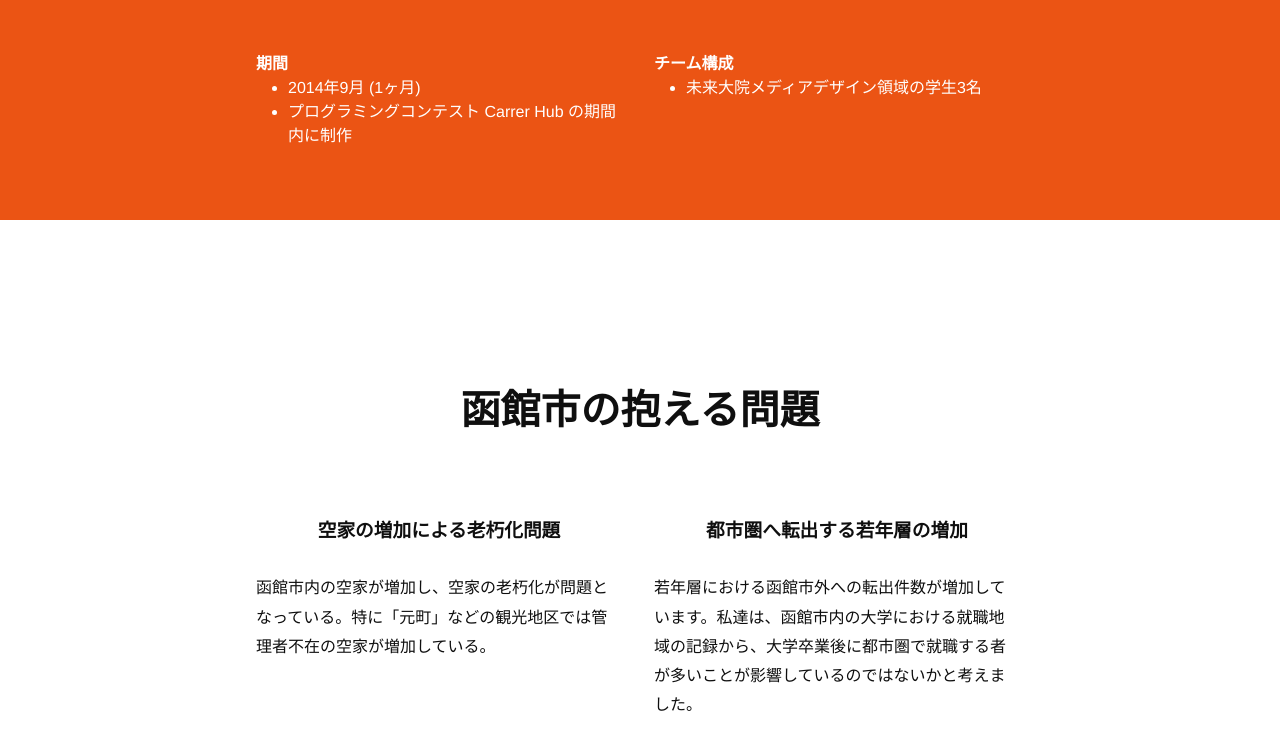
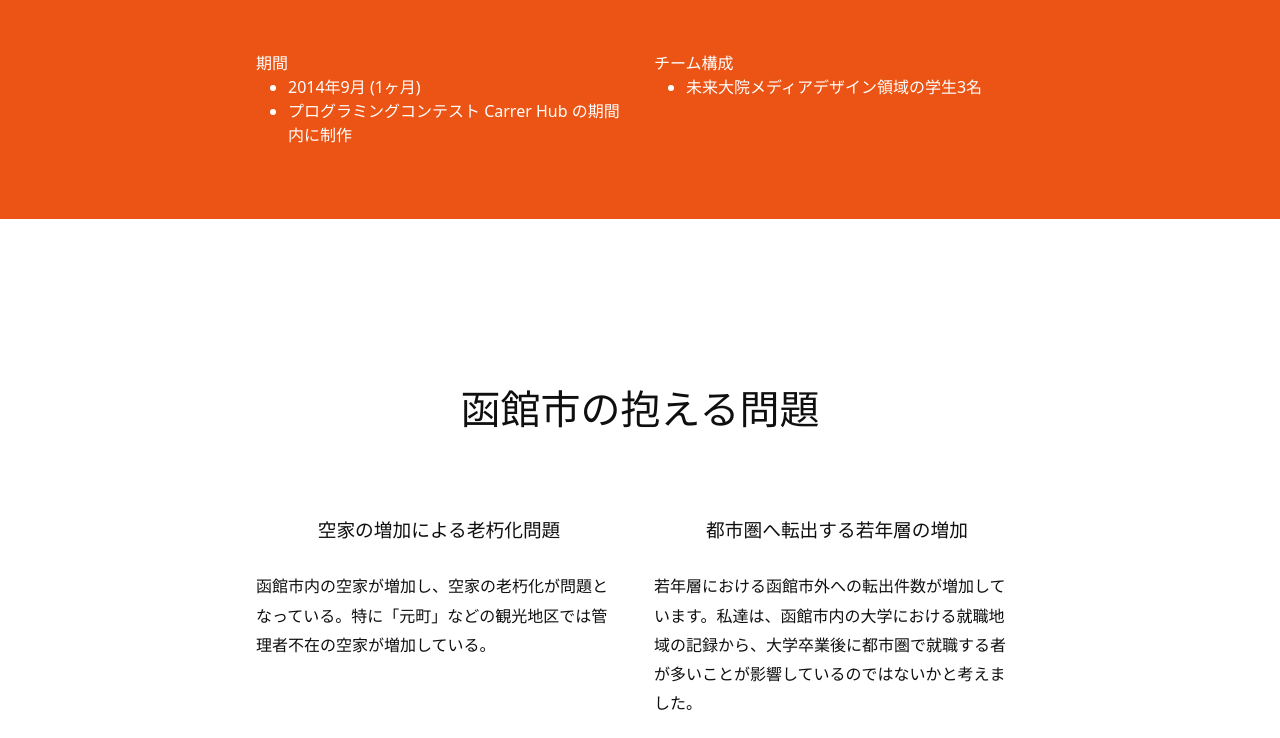
Before and after one commit to yuka-niiyama/portfolio, a website: page docs/switch.html in a window 1280 px wide. Shown: the part 893-1631 px from the top of the page. Drawn offline with nearby package versions, Linux system fonts and the light colour scheme; a web font is replaced by a local one.

Commit message:
フォントを変更

```diff
--- a/sass/common.sass
+++ b/sass/common.sass
@@ -1,11 +1,13 @@
 @import 'reset'
 @import url('https://fonts.googleapis.com/css?family=Encode+Sans+Semi+Expanded')
+@import url('http://fonts.googleapis.com/earlyaccess/notosansjp.css')
 
 body
   width: 100%
   line-height: 1.5
   font-size: 16px
-  font-family: Helvetica, '游ゴシック', 'Yu Gothic', YuGothic, HiraKakuProN-W3, 'メイリオ', Meiryo, sans-serif
+  font-family: "Noto Sans", "Noto Sans JP", sans-serif
+  font-weight: 400
   color: rgb(15,15,15)
 
 h1
@@ -15,7 +17,7 @@ h1
   margin-left: 0
   margin-right: 0
   font-size: 3.5em
-  font-weight: bold
+  font-weight: 500
 
 h2
   display: block
@@ -23,9 +25,8 @@ h2
   margin-bottom: 0.83em
   margin-left: 0
   margin-right: 0
-  font-family: 'Encode Sans Semi Expanded', sans-serif
   font-size: 2.5em
-  font-weight: bold
+  font-weight: 500
   text-align: center
 
 h3
@@ -35,7 +36,7 @@ h3
   margin-left: 0
   margin-right: 0
   font-size: 1.17em
-  font-weight: bold
+  font-weight: 500
   text-align: center
 
 h4
@@ -45,7 +46,7 @@ h4
   margin-left: 0
   margin-right: 0
   font-size: 1em
-  font-weight: bold
+  font-weight: 500
   color: rgb(168,168,168)
 
 h5
@@ -55,7 +56,7 @@ h5
   margin-left: 0
   margin-right: 0
   font-size: .83em
-  font-weight: bold
+  font-weight: 500
   color: rgb(168,168,168)
 
 p
@@ -227,7 +228,7 @@ header .inner
   img
     margin: 32px 0
   dt
-    font-weight: bold
+    font-weight: 500
   dd
     display: list-item
     margin-left: 2em
```
Also changed, not shown: docs/css/common.css.
